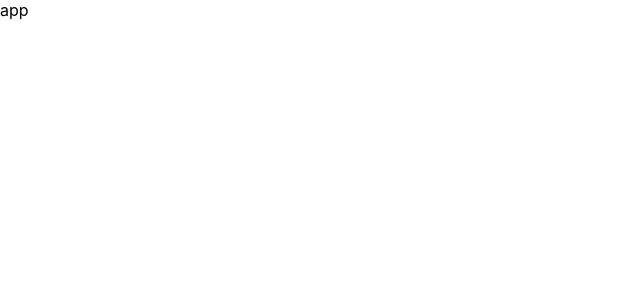
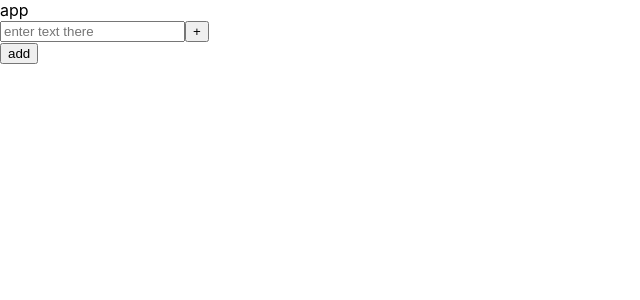
Before and after one commit to YaroshUlad/todolist-app, a React (Create React App) app: page / in a window 1280 px wide. Shown: the top 300 px of the page, without its empty margins (0-640 px from the left). Built offline with nearby package versions, Linux system fonts and the light colour scheme.

Commit message:
create AddItemForm component and Button component

```diff
--- a/src/App.css
+++ b/src/App.css
@@ -1,3 +1,5 @@
+
+
 .App {
 
 }
--- a/src/App.tsx
+++ b/src/App.tsx
@@ -1,5 +1,7 @@
 import React, {useEffect} from 'react';
 import './App.css';
+import {AddButton} from "./components/common/AddButton/AddButton";
+import AddItemForm from "./components/common/AddItemForm/AddItemForm";
 
 
 
@@ -18,6 +20,9 @@ function App() {
     return (
         <div className="App">
             app
+            <AddItemForm cb={console.log}/>
+
+            <AddButton callback={()=>{}}/>
         </div>
     );
 }
--- /dev/null
+++ b/src/components/common/AddButton/AddButton.tsx
@@ -0,0 +1,21 @@
+import React, {ButtonHTMLAttributes, DetailedHTMLProps} from 'react';
+import styles from './AddButton.module.css'
+
+type DefaultButtonPropsType = DetailedHTMLProps<ButtonHTMLAttributes<HTMLButtonElement>, HTMLButtonElement>
+type AddButtonPropsType = {
+    buttonTitle?: string
+    callback: () => void
+}
+type FullButtonPropsType = DefaultButtonPropsType & AddButtonPropsType
+
+export const AddButton: React.FC<FullButtonPropsType> = React.memo(({callback, className, ...restProps}) => {
+        const style = className ? `${styles.addButton} ${className}` : styles.addButton
+        return (
+            <>
+                <button className={style} onClick={callback} {...restProps}>
+                    {restProps.buttonTitle ? restProps.buttonTitle : 'add'}
+                </button>
+            </>
+        )
+    }
+)
--- /dev/null
+++ b/src/components/common/AddItemForm/AddItemForm.tsx
@@ -0,0 +1,47 @@
+import React, {ChangeEvent, KeyboardEvent, FC, useState} from 'react';
+
+type AddItemFormPropsType = {
+    cb: (itemTitle: string) => void
+}
+
+const AddItemForm: FC<AddItemFormPropsType> = React.memo(({cb}) => {
+    const [value, setValue] = useState<string>('')
+    const [error, setError] = useState<string>('')
+
+    const handleOnInputChange = (e: ChangeEvent<HTMLInputElement>) => {
+        if (error) {
+            setError('')
+        }
+        setValue(e.currentTarget.value)
+    }
+    const addItem = () => {
+        if (value.trim()) {
+            cb(value.trim())
+            setValue('')
+        } else {
+            setError('Field is required')
+        }
+    }
+    const handleOnInputKeyPress = (e: KeyboardEvent<HTMLInputElement>) => {
+        if (e.key === 'Enter') {
+            addItem()
+        }
+    }
+
+    return (
+        <div>
+            <input placeholder={'enter text there'}
+                   onKeyPress={handleOnInputKeyPress}
+                   onChange={handleOnInputChange}
+                   value={value}
+                   type="text"/>
+            <button disabled={!!error}
+                    onClick={addItem}>
+                +
+            </button>
+            {error && <span>{error}</span>}
+        </div>
+    );
+})
+
+export default AddItemForm;
--- a/src/index.css
+++ b/src/index.css
@@ -1,3 +1,6 @@
+*{
+  box-sizing: border-box;
+}
 body {
   margin: 0;
   font-family: -apple-system, BlinkMacSystemFont, 'Segoe UI', 'Roboto', 'Oxygen',
```
Also changed, not shown: src/components/common/AddButton/AddButton.module.css (added), src/components/common/AddItemForm/AddItemForm.module.css (added).
